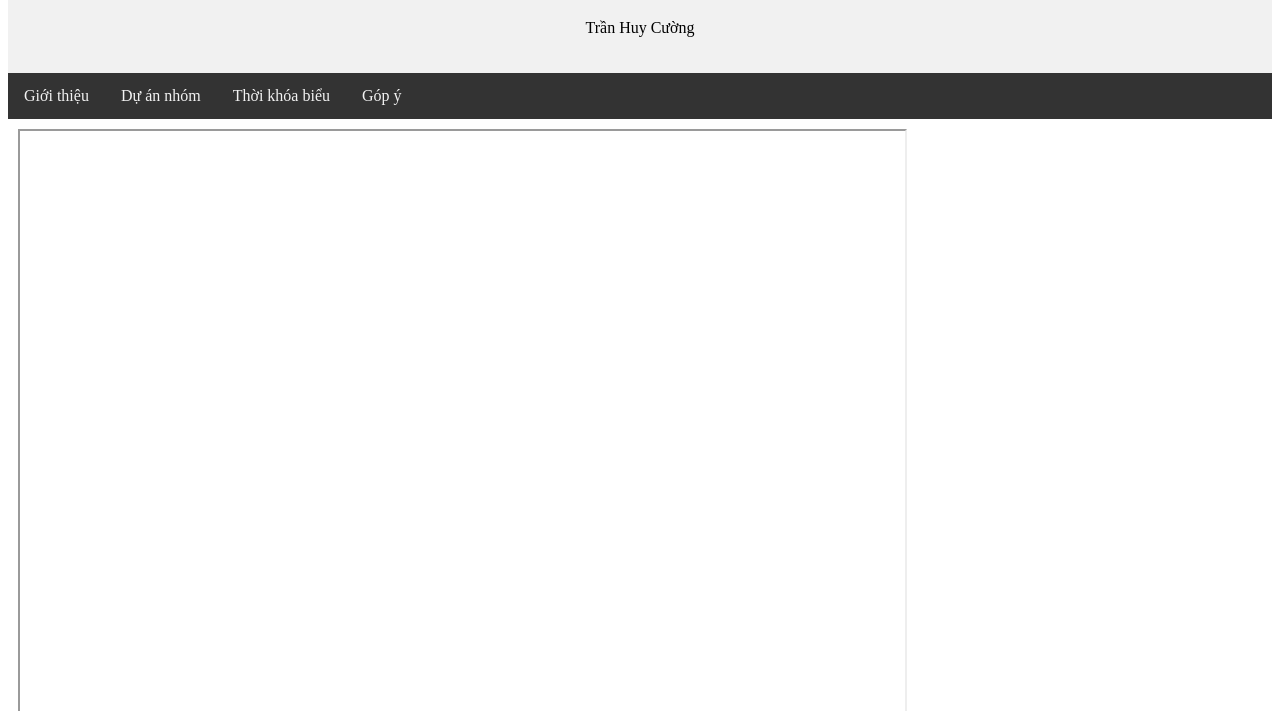
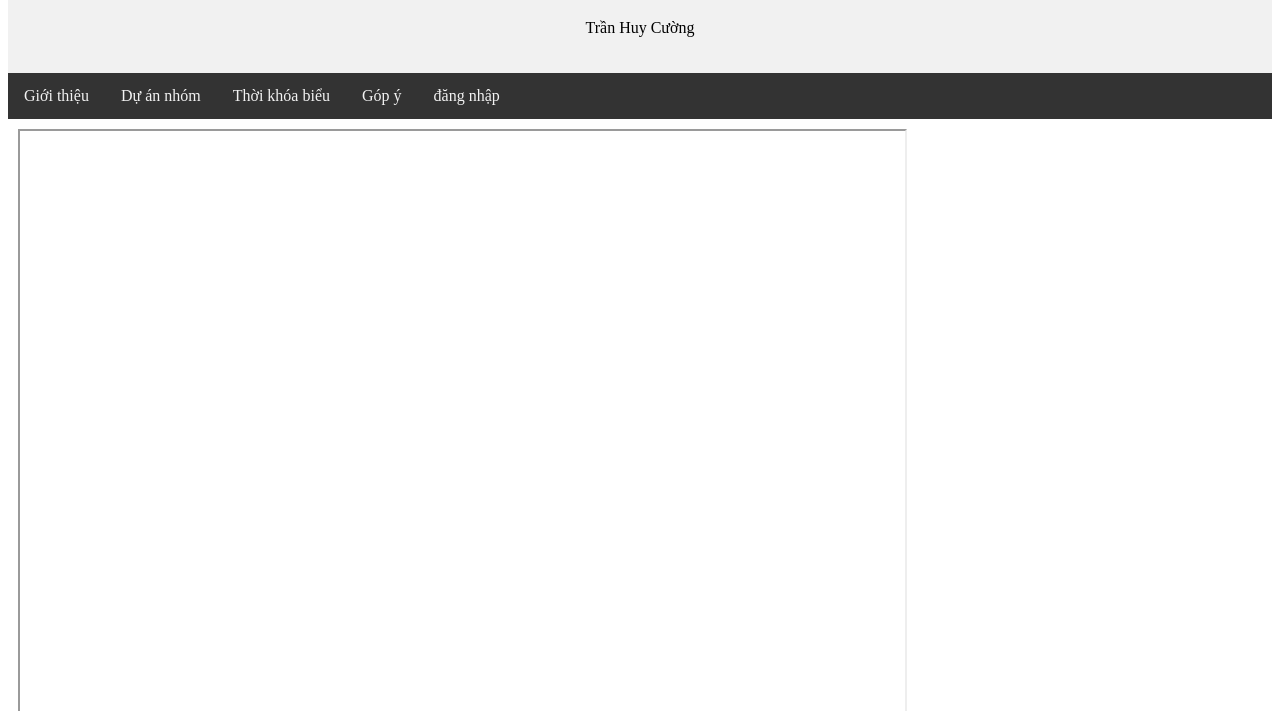
Before and after one commit to HuyCuong397/HTML, a plain HTML site: page index.html in a window 1280 px wide. Shown: the part 89-800 px from the top of the page. Drawn offline with Linux system fonts and the light colour scheme.

Commit message:
Update index.html

```diff
--- a/index.html
+++ b/index.html
@@ -13,6 +13,7 @@
   <a href="duan.html"  target="noidung">Dự án nhóm</a>
   <a href="tkb.html"  target="noidung" > Thời khóa biểu</a>
   <a href="bai7_nv1.html"  target="noidung" >Góp ý</a>
+  <a href="login.html" target="noidung"> đăng nhập</a>
 </div>
 <div class="content right">
   <iframe class="fullsize" name="noidung" border="0">
```
